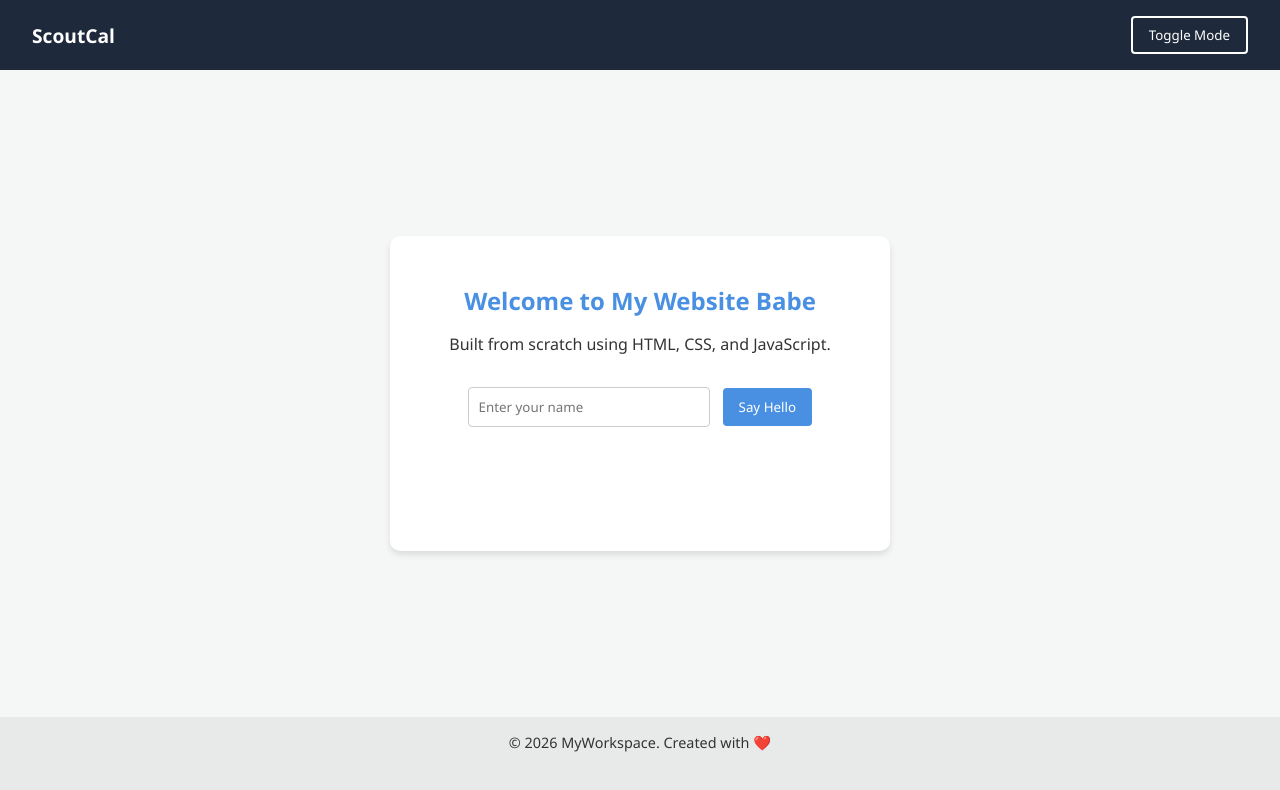
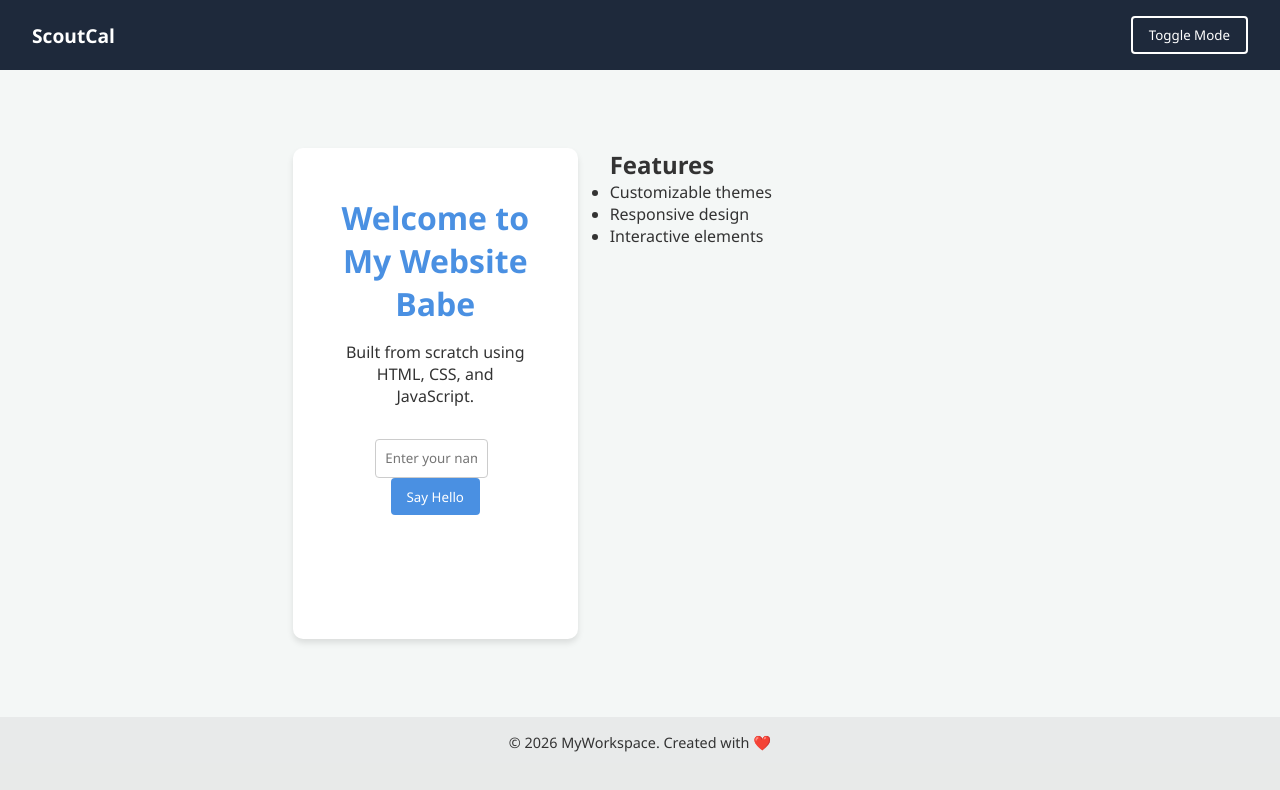
Before and after one commit to vodliosje/scoutcal, a plain HTML site: page index.html in a window 1280 px wide. Drawn offline with Linux system fonts and the light colour scheme.

Commit message:
Start code

```diff
--- a/index.html
+++ b/index.html
@@ -13,7 +13,8 @@
     </header>
 
     <main>
-      <section class="hero">
+      <div class="space">
+        <div class="hero">
           <h1>Welcome to My Website Babe</h1>
           <p>Built from scratch using HTML, CSS, and JavaScript.</p>
 
@@ -22,7 +23,15 @@
             <button id="greet-btn">Say Hello</button>
             <p id="greeting-text"></p>
           </div>
-      </section>
+        </div>
+        <div class="map">
+          <h2>Features</h2>
+          <ul>
+            <li>Customizable themes</li>
+            <li>Responsive design</li>
+            <li>Interactive elements</li>
+          </ul>
+      </div>
     </main>
 
     <footer>
--- a/style.css
+++ b/style.css
@@ -3,7 +3,7 @@
   margin: 0;
   padding: 0;
   box-sizing: border-box;
-    font-family: 'Segoe UI', Tahoma, Geneva, Verdana, sans-serif;
+  font-family: "Segoe UI", Tahoma, Geneva, Verdana, sans-serif;
 }
 
 /* Light theme variables (default) */
@@ -27,7 +27,9 @@
 body {
   background-color: var(--bg-color);
   color: var(--text-color);
-    transition: background-color 0.3s, color 0.3s;
+  transition:
+    background-color 0.3s,
+    color 0.3s;
   display: flex;
   flex-direction: column;
   min-height: 100vh;
@@ -73,6 +75,7 @@ main {
 }
 
 .hero {
+  flex: 1;
   text-align: center;
   background-color: var(--card-bg);
   padding: 3rem;
@@ -124,5 +127,13 @@ footer {
   text-align: center;
   padding: 1rem;
   font-size: 0.9rem;
-    background-color: rgba(0,0,0,0.05);
+  background-color: rgba(0, 0, 0, 0.05);
 }
+
+.space {
+  display: flex;
+  gap: 2rem;
+}
+.map {
+  flex: 2;
+}
```
Lines whose indentation alone changed are shown as unchanged.
